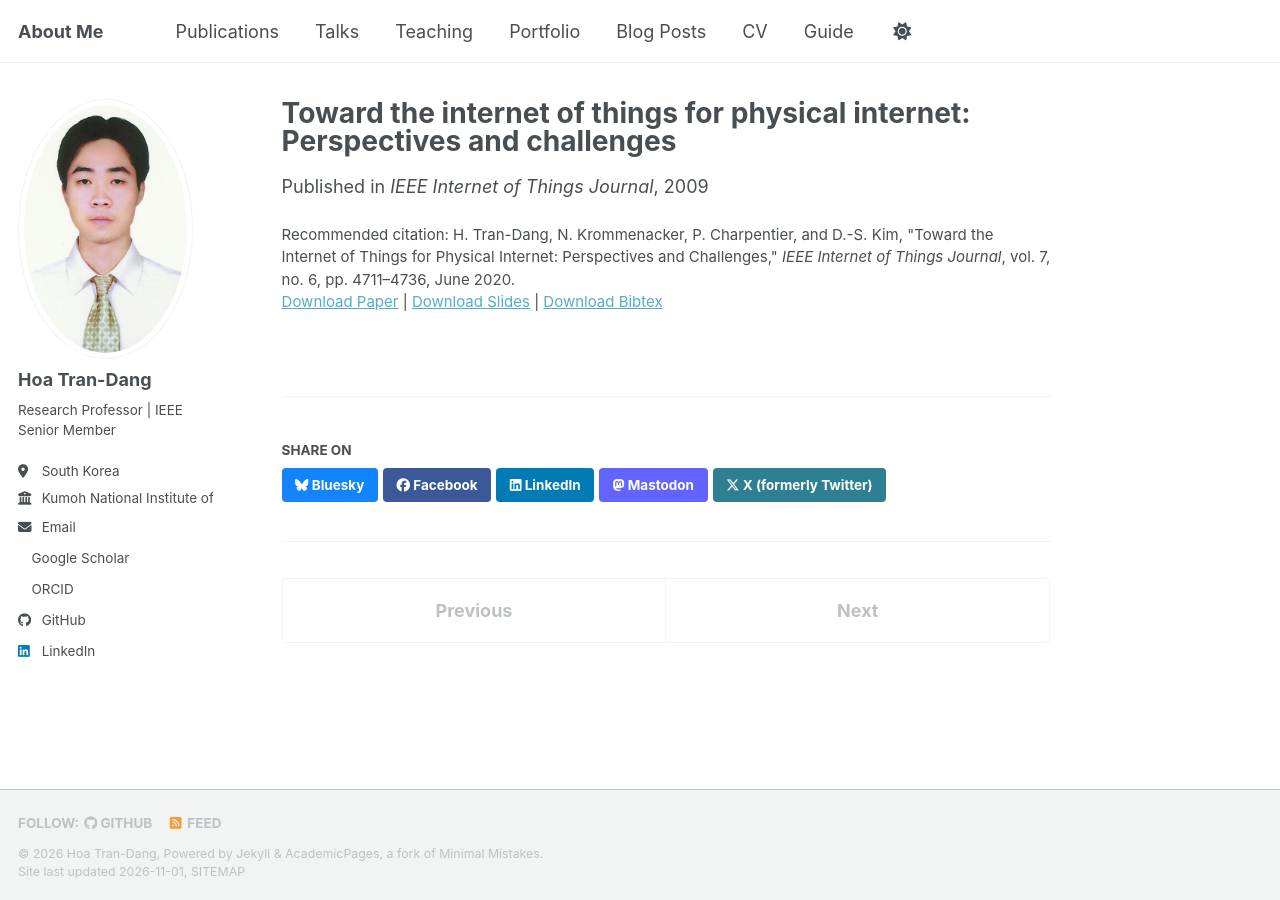
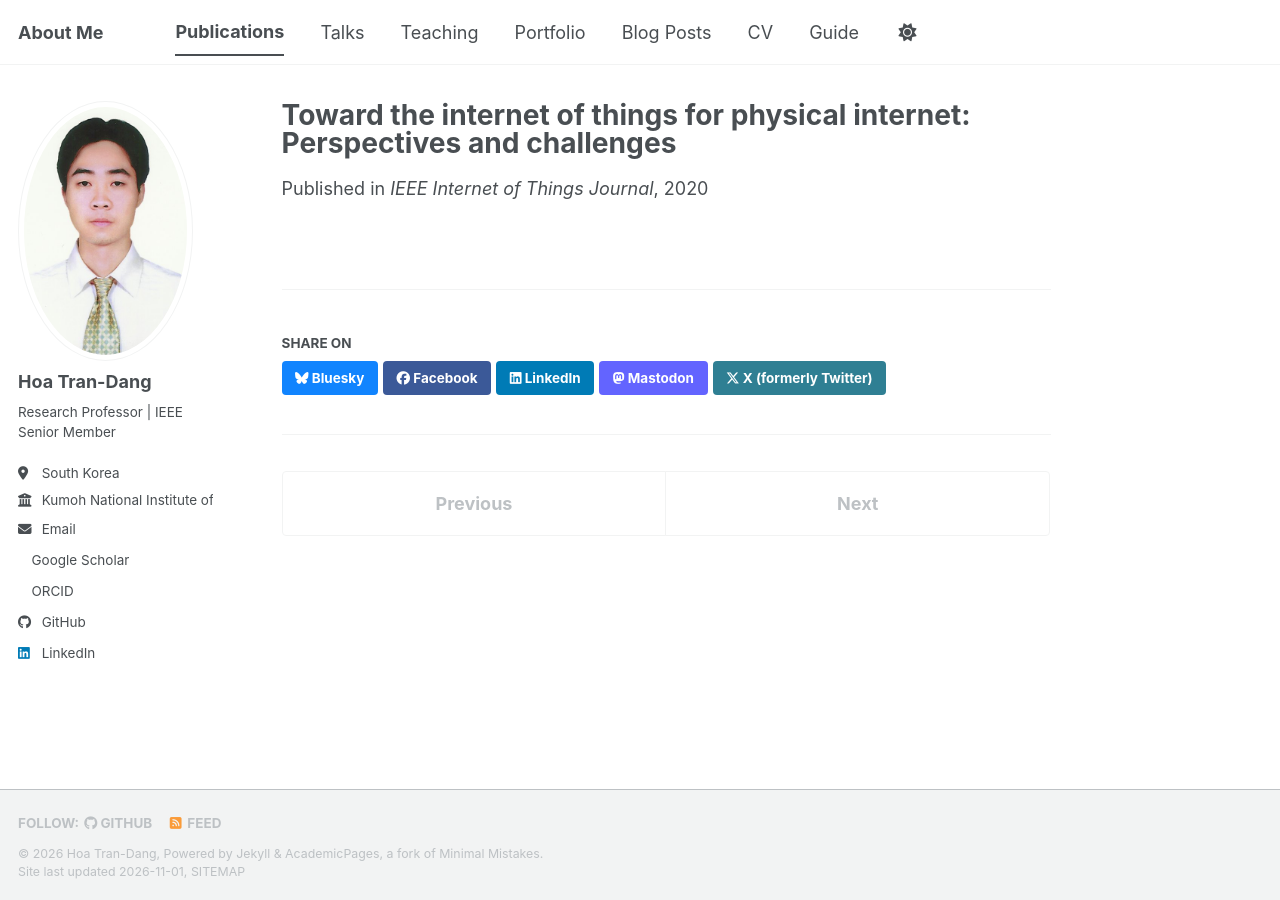
Before and after one commit to trandanghoa/trandanghoa.github.io, a Jekyll site: the page built from _publications/2009-10-01-paper-title-number-1.md, in a window 1280 px wide. Built offline with Jekyll 4.4.1, drawn with Linux system fonts in a browser that asks for light colours; a script bundle is joined from its source files by our own code; a style sheet for code colours, icons or effects is not loaded; some of the changed lines change nothing that is shown.

Commit message:
Update 2009-10-01-paper-title-number-1.md

```diff
--- a/_publications/2009-10-01-paper-title-number-1.md
+++ b/_publications/2009-10-01-paper-title-number-1.md
@@ -2,12 +2,10 @@
 title: "Toward the internet of things for physical internet: Perspectives and challenges"
 collection: publications
 category: manuscripts
-permalink: /publication/2009-10-01-paper-title-number-1
-excerpt: 'This paper is about the number 1. The number 2 is left for future work.'
-date: 2009-10-01
+#permalink: /publication/2009-10-01-paper-title-number-1
+#excerpt: 'This paper is about the number 1. The number 2 is left for future work.'
+date: 2020-06-01
 venue: 'IEEE Internet of Things Journal'
-slidesurl: 'https://academicpages.github.io/files/slides1.pdf'
-paperurl: '[https://academicpages.github.io/files/paper1.pdf](https://doi.org/10.1109/JIOT.2020.2971736)'
-bibtexurl: 'https://academicpages.github.io/files/bibtex1.bib'
-citation: 'H. Tran-Dang, N. Krommenacker, P. Charpentier, and D.-S. Kim, "Toward the Internet of Things for Physical Internet: Perspectives and Challenges," <i>IEEE Internet of Things Journal</i>, vol. 7, no. 6, pp. 4711–4736, June 2020.'
+paperurl: 'https://doi.org/10.1109/JIOT.2020.2971736'
+#citation: 'H. Tran-Dang, N. Krommenacker, P. Charpentier, and D.-S. Kim, "Toward the Internet of Things for Physical Internet: Perspectives and Challenges," <i>IEEE Internet of Things Journal</i>, vol. 7, no. 6, pp. 4711–4736, June 2020.'
 ---
```
